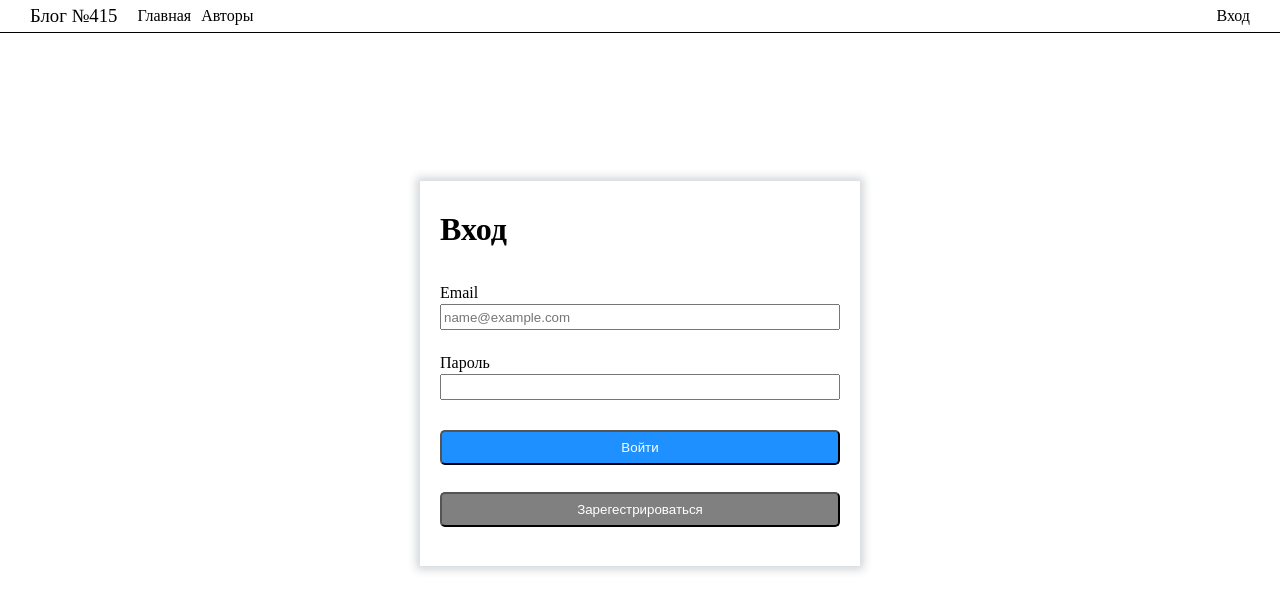
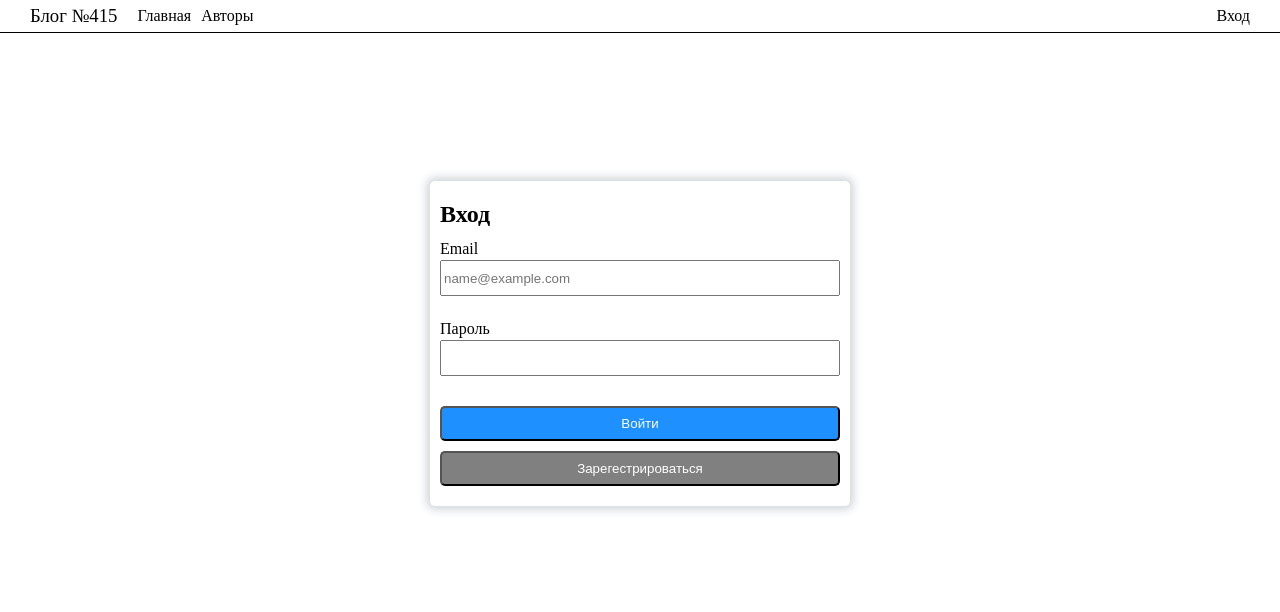
Before and after one commit to SyrykhSergey/frontend-blog-lab, a Vue app: page /login in a window 1280 px wide. Shown: the top 612 px of the page. Built offline with nearby package versions, Linux system fonts and the light colour scheme.

Commit message:
Создал компоненты необходимые для страницы регистрации, настроил роутер для работы с ней.

```diff
--- a/src/components/v-head-menu.vue
+++ b/src/components/v-head-menu.vue
@@ -6,7 +6,7 @@
             <li><a href="#">Авторы</a> </li>
         </ul>
         <div class="login">
-            <a href="/login/">Вход</a>
+            <a href="/login">Вход</a>
         </div>
     </header>
 </template>
--- a/src/components/v-login-form.vue
+++ b/src/components/v-login-form.vue
@@ -4,7 +4,7 @@
             class="login-form"
             action="javascript:void(0);"
         >
-            <h1>Вход</h1>
+            <h2>Вход</h2>
             <div class="form-input-material">
                 <input
                     type="text"
@@ -31,8 +31,9 @@
             </div>
             <button type="submit"
                     class="btn_sign_in">Войти</button>
-            <button type="submit"
-                    class="btn_sign_up">Зарегестрироваться</button>
+            <button
+                @click="$router.push('/registration')"
+                class="btn_sign_up">Зарегестрироваться</button>
         </form>
     </div>
 </template>
@@ -44,13 +45,6 @@ export default {
 </script>
 
 <style scoped>
-body {
-    display: flex;
-    justify-content: center;
-    align-items: center;
-    min-height: 300px;
-    background: #eceffc;
-}
 .main_page{
     display: flex;
     align-items: center;
@@ -67,9 +61,10 @@ body {
     border-radius: 5px;
     overflow: hidden;
     width: 100%;
-    margin: 18px 0 9px 0;
+    margin: 18px 0 5px 0;
     color: white;
     background: dodgerblue;
+
 
 }
 .btn_sign_up {
@@ -77,7 +72,7 @@ body {
     border-radius: 5px;
     overflow: hidden;
     width: 100%;
-    margin: 18px 0 9px 0;
+    margin: 5px 0 0 0;
     color: white;
     background: gray;
 
@@ -93,7 +88,7 @@ body {
 
 }
 .form-input-material input{
-    height: 20px;
+    height: 30px;
     margin-top: 2px;
 }
 
@@ -101,10 +96,10 @@ body {
     display: inline-flex;
     flex-direction: column;
     align-items: flex-start;
-    padding: 30px 20px;
+    padding: 20px 10px;
     color: black;
 
-    border-radius: 1px;
+    border-radius: 5px;
     box-shadow: 0 0 8px 4px rgba(34, 60, 80, 0.2);
 }
 h1{
--- /dev/null
+++ b/src/pages/v-registration-page.vue
@@ -0,0 +1,18 @@
+<template>
+    <div>
+        <v-head-menu/>
+    </div>
+</template>
+
+<script>
+import VHeadMenu from "@/components/v-head-menu.vue";
+
+export default {
+    components: {VHeadMenu}
+
+}
+</script>
+
+<style scoped>
+
+</style>
```
Also changed, not shown: src/components/v-registration-form.vue (added, +15 -0 lines), src/router/index.js (+6 -1 lines).
